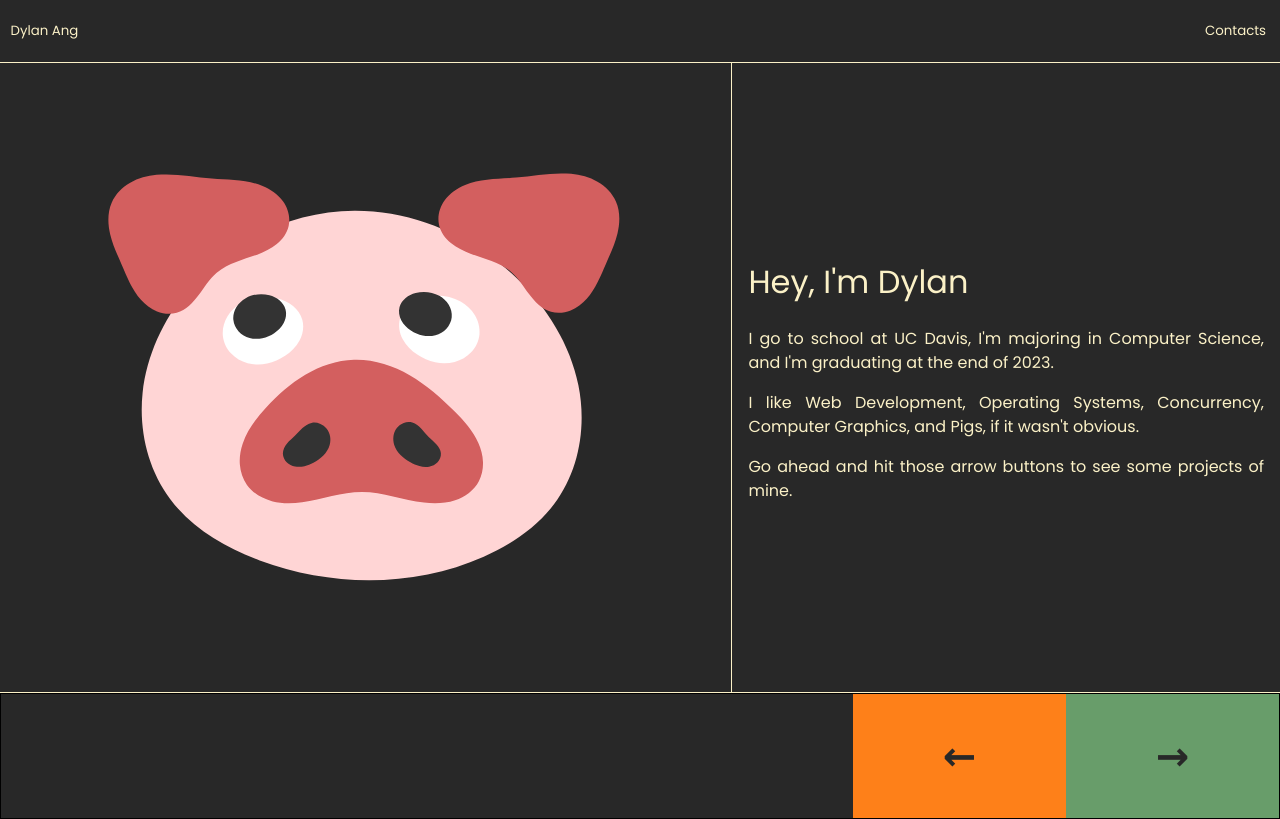
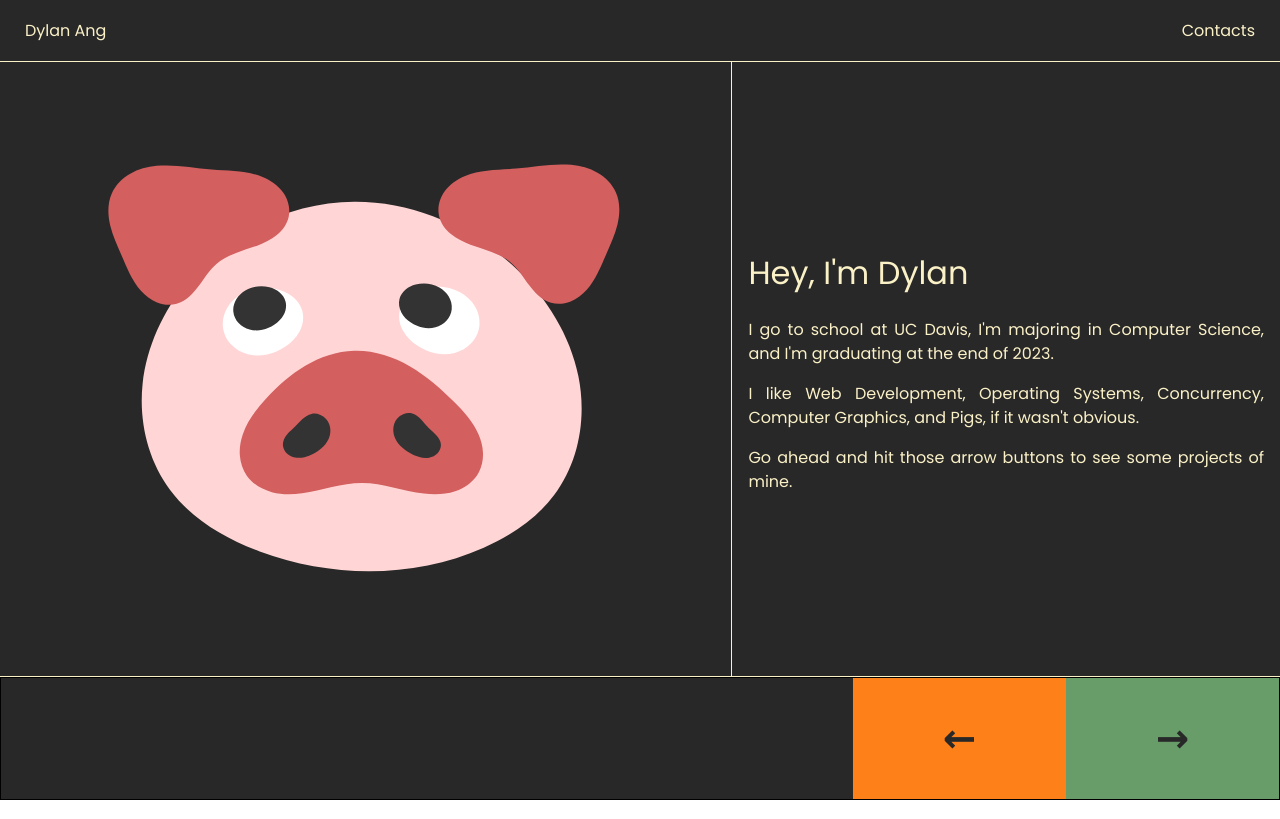
Before and after one commit to dy-ma/personal, a SvelteKit app: page / in a window 1280 px wide. Built offline with nearby package versions, Linux system fonts and the light colour scheme.

Commit message:
Refactor header and increase text size

```diff
--- a/src/routes/Header.svelte
+++ b/src/routes/Header.svelte
@@ -4,18 +4,8 @@
 
 <header>
 	<nav>
-		<ul>
-			<li aria-current={$page.url.pathname === '/' ? 'page' : undefined}>
-				<button>
-				<a href="/">Dylan Ang</a>
-				</button>
-			</li>
-			<li aria-current={$page.url.pathname.startsWith('/contacts') ? 'page' : undefined}>
-				<button>
-				<a href="/contacts">Contacts</a>
-				</button>
-			</li>
-		</ul>
+		<a href="/">Dylan Ang</a>
+		<a href="/contacts">Contacts</a>
 	</nav>
 </header>
 
@@ -27,35 +17,25 @@
 		max-height: fit-content;
 	}
 
-	ul {
+	nav {
+		width: 100%;
+		height: 100%;
 		display: flex;
 		flex-direction: row;
+		align-items: center;
 		justify-content: space-between;
-		list-style-type: none;
-		padding-inline-start: 0;
+		padding: 0px 25px;
 	}
 
-	button {
+	a {
 		color: inherit;
-		min-width: 12ch;
-		background-color: transparent;
-		border: none;
-		border-radius: 4px;
-		padding: 5px;
 		scale: 1;
 		transition: scale 0.1s ease-in-out;
 	}
 
-	button:hover {
+	a:hover {
 		scale: 0.9;
 		transition: scale 0.1s ease-in-out;
 		filter: brightness(85%);
 	}
-
-	button a {
-		display: block;
-		width: 100%;
-		height: 100%;
-		color: inherit;
-	}
 </style>
```
